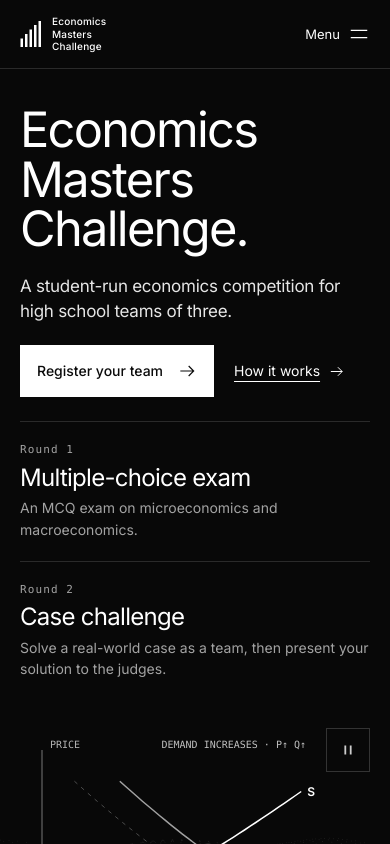
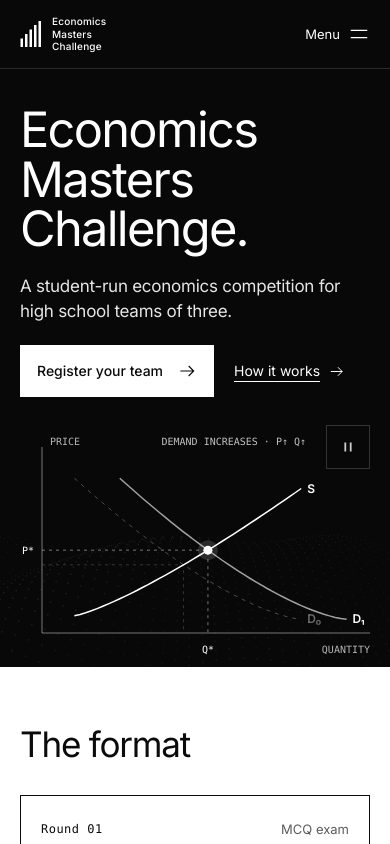
Before and after one commit to tombrajer/EconMasters, a React (Vite) app: page / in a window 390 px wide. Shown: the top 844 px of the page. Built offline with nearby package versions, Linux system fonts and the light colour scheme.

Commit message:
Remove repeated round summary from the hero

```diff
--- a/src/Home.tsx
+++ b/src/Home.tsx
@@ -20,12 +20,6 @@ export function Home() {
         </div>
       </div>
       <MarketLandscape />
-      <div className="container">
-        <ol className="hero-rounds" aria-label="Competition rounds">
-          <li><span>Round 1</span><strong>Multiple-choice exam</strong><p>An MCQ exam on microeconomics and macroeconomics.</p></li>
-          <li><span>Round 2</span><strong>Case challenge</strong><p>Solve a real-world case as a team, then present your solution to the judges.</p></li>
-        </ol>
-      </div>
     </section>
 
     <section id="format" className="format-section section" aria-labelledby="format-title"><div className="container">
--- a/src/styles.css
+++ b/src/styles.css
@@ -82,12 +82,6 @@ section>.container>h2:first-child{margin-bottom:clamp(32px,4vw,56px)}
 .market-landscape[data-ready=true] .market-pause{display:flex}
 .market-pause:hover{color:#fff;border-color:#777}
 .market-pause svg{width:18px;height:18px}
-.hero-rounds{display:grid;grid-template-columns:1fr 1fr;border-top:1px solid var(--line-dark)}
-.hero-rounds li{padding:28px 32px 36px 0;display:grid;grid-template-columns:auto 1fr;column-gap:24px;row-gap:6px;align-items:baseline}
-.hero-rounds li+li{padding-left:32px;border-left:1px solid var(--line-dark)}
-.hero-rounds span{grid-row:1/3;font:11px/1.4 var(--mono);letter-spacing:.1em;color:var(--muted-dark);padding-top:6px}
-.hero-rounds strong{font-size:clamp(22px,2.2vw,30px);font-weight:400;letter-spacing:-.03em;line-height:1.15}
-.hero-rounds p{font-size:15px;color:var(--muted-dark);max-width:42ch}
 
 /* Format */
 .rounds{display:grid;grid-template-columns:1fr 1fr;border:1px solid var(--ink)}
@@ -337,9 +331,6 @@ legend{padding:0;font-size:28px;letter-spacing:-.025em;margin-bottom:24px}
   .mobile-menu nav a:last-child{border-bottom:0}
   .header-registration{margin-left:auto}
   .split-heading{flex-direction:column;align-items:start;gap:14px}
-  .hero-rounds{grid-template-columns:1fr}
-  .hero-rounds li{padding:22px 0}
-  .hero-rounds li+li{padding-left:0;border-left:0;border-top:1px solid var(--line-dark)}
   .economic-row{grid-template-columns:1fr 1fr;gap:0 28px;padding-block:32px;min-height:0}
   .economic-row-title{padding:0 0 20px;grid-column:1/-1;flex-direction:row;align-items:end;justify-content:space-between}
   .economic-plate{border:0;min-height:200px}
@@ -366,11 +357,7 @@ legend{padding:0;font-size:28px;letter-spacing:-.025em;margin-bottom:24px}
 
 
   h2{font-size:clamp(32px,9vw,40px)}
-  .hero{display:flex;flex-direction:column}
-  .hero-top{padding-top:36px;gap:20px;order:0}
-  .hero>.container:last-child{order:1}
-  .hero-rounds{margin-top:24px}
-  .market-landscape{order:2}
+  .hero-top{padding-top:36px;gap:20px}
   .hero h1{font-size:clamp(40px,12.5vw,58px);line-height:1.02}
   .hero h1 span{white-space:normal}
   .hero-description{font-size:17px}
@@ -378,10 +365,6 @@ legend{padding:0;font-size:28px;letter-spacing:-.025em;margin-bottom:24px}
   .hero-actions .button{white-space:nowrap;gap:14px;padding-inline:16px}
   .hero-actions .text-link{min-height:44px;gap:8px}
   .market-landscape{height:250px;margin-top:20px}
-  .hero-rounds li{grid-template-columns:1fr;row-gap:6px;padding:20px 0}
-  .hero-rounds span{grid-row:auto;padding-top:0}
-  .hero-rounds strong{font-size:24px}
-  .hero-rounds p{font-size:14px}
 
   .round{padding:24px 20px 28px;gap:18px}
   .round h3{font-size:clamp(30px,9vw,40px);margin-top:4px}
```
